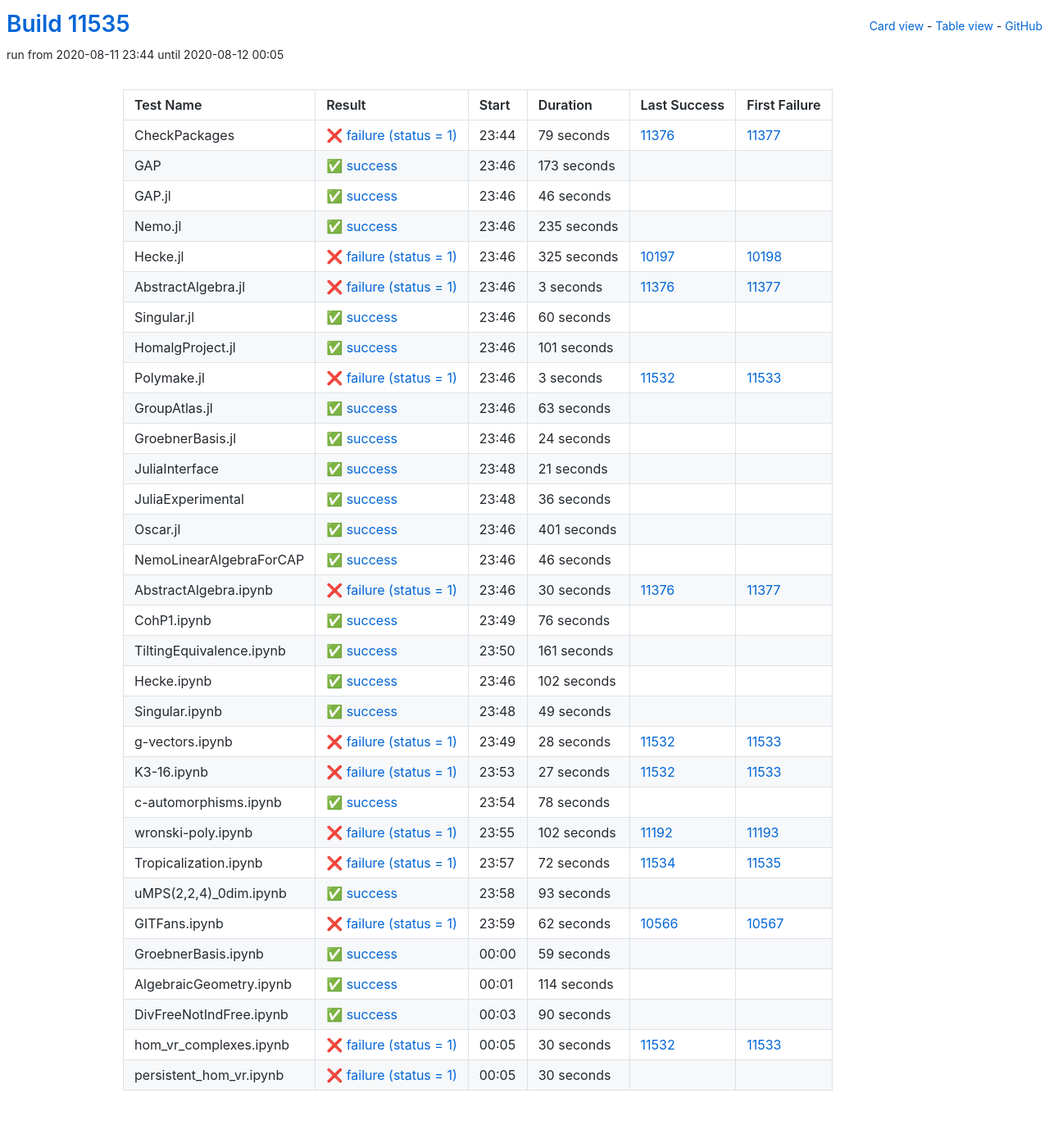
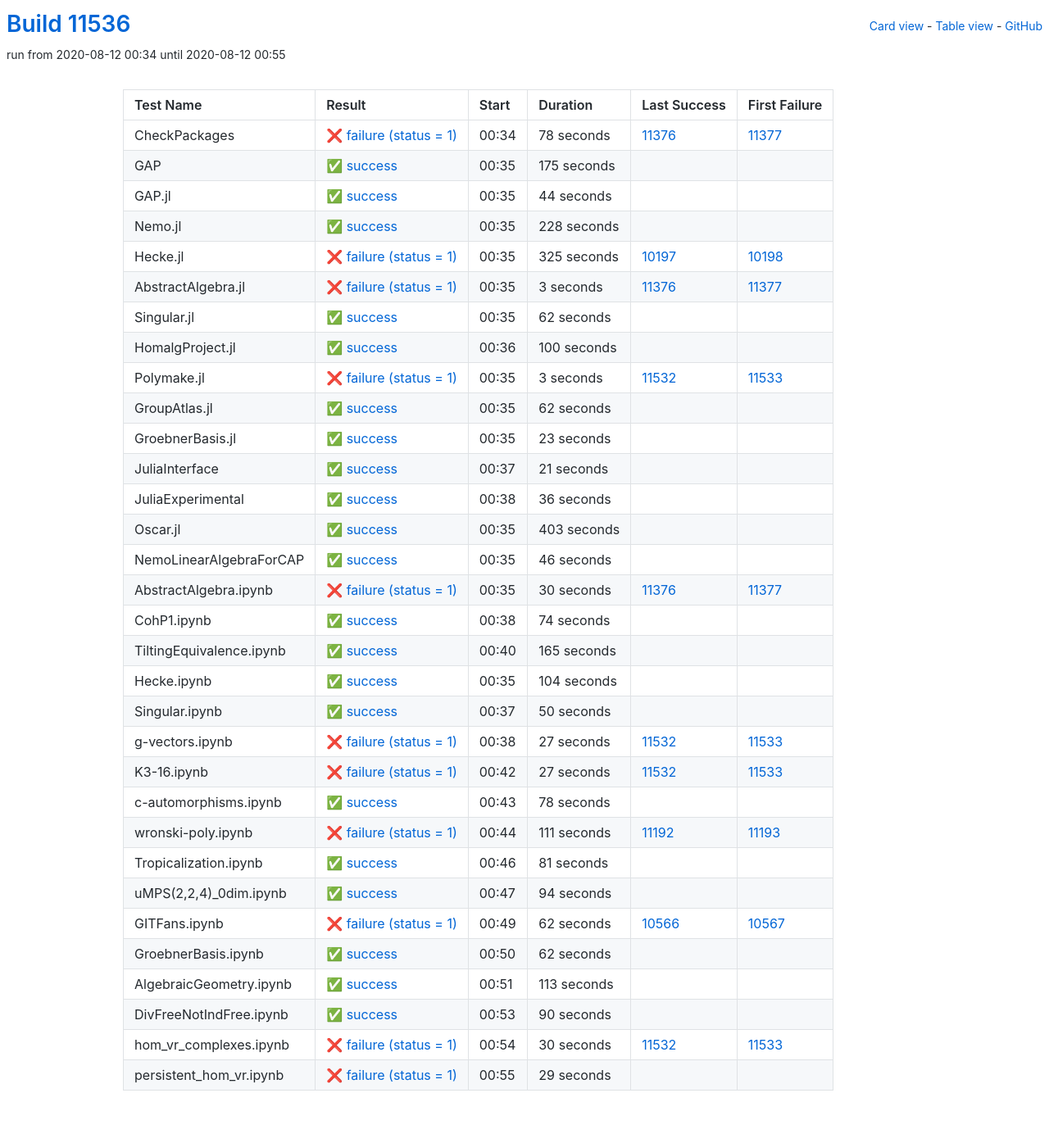
Before and after one commit to oscar-system/oscar-ci-status, a Jekyll site: the page built from table.html, in a window 1280 px wide. Shown: the whole page at 82% size. Built offline with Jekyll 4.4.1, drawn with Linux system fonts in a browser that asks for light colours.

Commit message:
Build #11536

```diff
--- a/_data/ci.yml
+++ b/_data/ci.yml
@@ -1,6 +1,6 @@
 ---
-build: 11535
-build_url: https://oscarci.mathematik.uni-kl.de/job/oscar/11535/
+build: 11536
+build_url: https://oscarci.mathematik.uni-kl.de/job/oscar/11536/
 job: oscar
 organization: oscar-system
 repo: oscar-ci-status
@@ -8,56 +8,56 @@
 tests:
 - name: CheckPackages
   id: checkpackages
-  log: https://oscarci.mathematik.uni-kl.de/job/oscar/11535/artifact/logs/build-11535/CheckPackages.log
-  start: 2020-08-11 23:44
+  log: https://oscarci.mathematik.uni-kl.de/job/oscar/11536/artifact/logs/build-11536/CheckPackages.log
+  start: 2020-08-12 00:34
   success: false
   exitcode: 1
   status: failure
-  duration: 79
+  duration: 78
   last_success: 11376
   last_success_url: https://oscarci.mathematik.uni-kl.de/job/oscar/11376/
   first_failure: 11377
   first_failure_url: https://oscarci.mathematik.uni-kl.de/job/oscar/11377/
 - name: GAP
   id: gap
-  log: https://oscarci.mathematik.uni-kl.de/job/oscar/11535/artifact/logs/build-11535/GAP.log
-  start: 2020-08-11 23:46
+  log: https://oscarci.mathematik.uni-kl.de/job/oscar/11536/artifact/logs/build-11536/GAP.log
+  start: 2020-08-12 00:35
   success: true
   exitcode: 0
   status: success
-  duration: 173
+  duration: 175
   last_success: false
   last_success_url:
   first_failure: false
   first_failure_url:
 - name: GAP.jl
   id: gap-jl
-  log: https://oscarci.mathematik.uni-kl.de/job/oscar/11535/artifact/logs/build-11535/GAP.jl.log
-  start: 2020-08-11 23:46
+  log: https://oscarci.mathematik.uni-kl.de/job/oscar/11536/artifact/logs/build-11536/GAP.jl.log
+  start: 2020-08-12 00:35
   success: true
   exitcode: 0
   status: success
-  duration: 46
+  duration: 44
   last_success: false
   last_success_url:
   first_failure: false
   first_failure_url:
 - name: Nemo.jl
   id: nemo-jl
-  log: https://oscarci.mathematik.uni-kl.de/job/oscar/11535/artifact/logs/build-11535/Nemo.jl.log
-  start: 2020-08-11 23:46
+  log: https://oscarci.mathematik.uni-kl.de/job/oscar/11536/artifact/logs/build-11536/Nemo.jl.log
+  start: 2020-08-12 00:35
   success: true
   exitcode: 0
   status: success
-  duration: 235
+  duration: 228
   last_success: false
   last_success_url:
   first_failure: false
   first_failure_url:
 - name: Hecke.jl
   id: hecke-jl
-  log: https://oscarci.mathematik.uni-kl.de/job/oscar/11535/artifact/logs/build-11535/Hecke.jl.log
-  start: 2020-08-11 23:46
+  log: https://oscarci.mathematik.uni-kl.de/job/oscar/11536/artifact/logs/build-11536/Hecke.jl.log
+  start: 2020-08-12 00:35
   success: false
   exitcode: 1
   status: failure
@@ -68,8 +68,8 @@
   first_failure_url: https://oscarci.mathematik.uni-kl.de/job/oscar/10198/
 - name: AbstractAlgebra.jl
   id: abstractalgebra-jl
-  log: https://oscarci.mathematik.uni-kl.de/job/oscar/11535/artifact/logs/build-11535/AbstractAlgebra.jl.log
-  start: 2020-08-11 23:46
+  log: https://oscarci.mathematik.uni-kl.de/job/oscar/11536/artifact/logs/build-11536/AbstractAlgebra.jl.log
+  start: 2020-08-12 00:35
   success: false
   exitcode: 1
   status: failure
@@ -80,32 +80,32 @@
   first_failure_url: https://oscarci.mathematik.uni-kl.de/job/oscar/11377/
 - name: Singular.jl
   id: singular-jl
-  log: https://oscarci.mathematik.uni-kl.de/job/oscar/11535/artifact/logs/build-11535/Singular.jl.log
-  start: 2020-08-11 23:46
+  log: https://oscarci.mathematik.uni-kl.de/job/oscar/11536/artifact/logs/build-11536/Singular.jl.log
+  start: 2020-08-12 00:35
   success: true
   exitcode: 0
   status: success
-  duration: 60
+  duration: 62
   last_success: false
   last_success_url:
   first_failure: false
   first_failure_url:
 - name: HomalgProject.jl
   id: homalgproject-jl
-  log: https://oscarci.mathematik.uni-kl.de/job/oscar/11535/artifact/logs/build-11535/HomalgProject.jl.log
-  start: 2020-08-11 23:46
+  log: https://oscarci.mathematik.uni-kl.de/job/oscar/11536/artifact/logs/build-11536/HomalgProject.jl.log
+  start: 2020-08-12 00:36
   success: true
   exitcode: 0
   status: success
-  duration: 101
+  duration: 100
   last_success: false
   last_success_url:
   first_failure: false
   first_failure_url:
 - name: Polymake.jl
   id: polymake-jl
-  log: https://oscarci.mathematik.uni-kl.de/job/oscar/11535/artifact/logs/build-11535/Polymake.jl.log
-  start: 2020-08-11 23:46
+  log: https://oscarci.mathematik.uni-kl.de/job/oscar/11536/artifact/logs/build-11536/Polymake.jl.log
+  start: 2020-08-12 00:35
   success: false
   exitcode: 1
   status: failure
@@ -116,32 +116,32 @@
   first_failure_url: https://oscarci.mathematik.uni-kl.de/job/oscar/11533/
 - name: GroupAtlas.jl
   id: groupatlas-jl
-  log: https://oscarci.mathematik.uni-kl.de/job/oscar/11535/artifact/logs/build-11535/GroupAtlas.jl.log
-  start: 2020-08-11 23:46
+  log: https://oscarci.mathematik.uni-kl.de/job/oscar/11536/artifact/logs/build-11536/GroupAtlas.jl.log
+  start: 2020-08-12 00:35
   success: true
   exitcode: 0
   status: success
-  duration: 63
+  duration: 62
   last_success: false
   last_success_url:
   first_failure: false
   first_failure_url:
 - name: GroebnerBasis.jl
   id: groebnerbasis-jl
-  log: https://oscarci.mathematik.uni-kl.de/job/oscar/11535/artifact/logs/build-11535/GroebnerBasis.jl.log
-  start: 2020-08-11 23:46
+  log: https://oscarci.mathematik.uni-kl.de/job/oscar/11536/artifact/logs/build-11536/GroebnerBasis.jl.log
+  start: 2020-08-12 00:35
   success: true
   exitcode: 0
   status: success
-  duration: 24
+  duration: 23
   last_success: false
   last_success_url:
   first_failure: false
   first_failure_url:
 - name: JuliaInterface
   id: juliainterface
-  log: https://oscarci.mathematik.uni-kl.de/job/oscar/11535/artifact/logs/build-11535/JuliaInterface.log
-  start: 2020-08-11 23:48
+  log: https://oscarci.mathematik.uni-kl.de/job/oscar/11536/artifact/logs/build-11536/JuliaInterface.log
+  start: 2020-08-12 00:37
   success: true
   exitcode: 0
   status: success
@@ -152,8 +152,8 @@
   first_failure_url:
 - name: JuliaExperimental
   id: juliaexperimental
-  log: https://oscarci.mathematik.uni-kl.de/job/oscar/11535/artifact/logs/build-11535/JuliaExperimental.log
-  start: 2020-08-11 23:48
+  log: https://oscarci.mathematik.uni-kl.de/job/oscar/11536/artifact/logs/build-11536/JuliaExperimental.log
+  start: 2020-08-12 00:38
   success: true
   exitcode: 0
   status: success
@@ -164,20 +164,20 @@
   first_failure_url:
 - name: Oscar.jl
   id: oscar-jl
-  log: https://oscarci.mathematik.uni-kl.de/job/oscar/11535/artifact/logs/build-11535/Oscar.jl.log
-  start: 2020-08-11 23:46
+  log: https://oscarci.mathematik.uni-kl.de/job/oscar/11536/artifact/logs/build-11536/Oscar.jl.log
+  start: 2020-08-12 00:35
   success: true
   exitcode: 0
   status: success
-  duration: 401
+  duration: 403
   last_success: false
   last_success_url:
   first_failure: false
   first_failure_url:
 - name: NemoLinearAlgebraForCAP
   id: nemolinearalgebraforcap
-  log: https://oscarci.mathematik.uni-kl.de/job/oscar/11535/artifact/logs/build-11535/NemoLinearAlgebraForCAP.log
-  start: 2020-08-11 23:46
+  log: https://oscarci.mathematik.uni-kl.de/job/oscar/11536/artifact/logs/build-11536/NemoLinearAlgebraForCAP.log
+  start: 2020-08-12 00:35
   success: true
   exitcode: 0
   status: success
@@ -188,8 +188,8 @@
   first_failure_url:
 - name: AbstractAlgebra.ipynb
   id: abstractalgebra-ipynb
-  log: https://oscarci.mathematik.uni-kl.de/job/oscar/11535/artifact/logs/build-11535/AbstractAlgebra.ipynb.log
-  start: 2020-08-11 23:46
+  log: https://oscarci.mathematik.uni-kl.de/job/oscar/11536/artifact/logs/build-11536/AbstractAlgebra.ipynb.log
+  start: 2020-08-12 00:35
   success: false
   exitcode: 1
   status: failure
@@ -200,68 +200,68 @@
   first_failure_url: https://oscarci.mathematik.uni-kl.de/job/oscar/11377/
 - name: CohP1.ipynb
   id: cohp1-ipynb
-  log: https://oscarci.mathematik.uni-kl.de/job/oscar/11535/artifact/logs/build-11535/CohP1.ipynb.log
-  start: 2020-08-11 23:49
+  log: https://oscarci.mathematik.uni-kl.de/job/oscar/11536/artifact/logs/build-11536/CohP1.ipynb.log
+  start: 2020-08-12 00:38
   success: true
   exitcode: 0
   status: success
-  duration: 76
+  duration: 74
   last_success: false
   last_success_url:
   first_failure: false
   first_failure_url:
 - name: TiltingEquivalence.ipynb
   id: tiltingequivalence-ipynb
-  log: https://oscarci.mathematik.uni-kl.de/job/oscar/11535/artifact/logs/build-11535/TiltingEquivalence.ipynb.log
-  start: 2020-08-11 23:50
+  log: https://oscarci.mathematik.uni-kl.de/job/oscar/11536/artifact/logs/build-11536/TiltingEquivalence.ipynb.log
+  start: 2020-08-12 00:40
   success: true
   exitcode: 0
   status: success
-  duration: 161
+  duration: 165
   last_success: false
   last_success_url:
   first_failure: false
   first_failure_url:
 - name: Hecke.ipynb
   id: hecke-ipynb
-  log: https://oscarci.mathematik.uni-kl.de/job/oscar/11535/artifact/logs/build-11535/Hecke.ipynb.log
-  start: 2020-08-11 23:46
+  log: https://oscarci.mathematik.uni-kl.de/job/oscar/11536/artifact/logs/build-11536/Hecke.ipynb.log
+  start: 2020-08-12 00:35
   success: true
   exitcode: 0
   status: success
-  duration: 102
+  duration: 104
   last_success: false
   last_success_url:
   first_failure: false
   first_failure_url:
 - name: Singular.ipynb
   id: singular-ipynb
-  log: https://oscarci.mathematik.uni-kl.de/job/oscar/11535/artifact/logs/build-11535/Singular.ipynb.log
-  start: 2020-08-11 23:48
+  log: https://oscarci.mathematik.uni-kl.de/job/oscar/11536/artifact/logs/build-11536/Singular.ipynb.log
+  start: 2020-08-12 00:37
   success: true
   exitcode: 0
   status: success
-  duration: 49
+  duration: 50
   last_success: false
   last_success_url:
   first_failure: false
   first_failure_url:
 - name: g-vectors.ipynb
   id: g-vectors-ipynb
-  log: https://oscarci.mathematik.uni-kl.de/job/oscar/11535/artifact/logs/build-11535/g-vectors.ipynb.log
-  start: 2020-08-11 23:49
+  log: https://oscarci.mathematik.uni-kl.de/job/oscar/11536/artifact/logs/build-11536/g-vectors.ipynb.log
+  start: 2020-08-12 00:38
   success: false
   exitcode: 1
   status: failure
-  duration: 28
+  duration: 27
   last_success: 11532
   last_success_url: https://oscarci.mathematik.uni-kl.de/job/oscar/11532/
   first_failure: 11533
   first_failure_url: https://oscarci.mathematik.uni-kl.de/job/oscar/11533/
 - name: K3-16.ipynb
   id: k3-16-ipynb
-  log: https://oscarci.mathematik.uni-kl.de/job/oscar/11535/artifact/logs/build-11535/K3-16.ipynb.log
-  start: 2020-08-11 23:53
+  log: https://oscarci.mathematik.uni-kl.de/job/oscar/11536/artifact/logs/build-11536/K3-16.ipynb.log
+  start: 2020-08-12 00:42
   success: false
   exitcode: 1
   status: failure
@@ -272,8 +272,8 @@
   first_failure_url: https://oscarci.mathematik.uni-kl.de/job/oscar/11533/
 - name: c-automorphisms.ipynb
   id: c-automorphisms-ipynb
-  log: https://oscarci.mathematik.uni-kl.de/job/oscar/11535/artifact/logs/build-11535/c-automorphisms.ipynb.log
-  start: 2020-08-11 23:54
+  log: https://oscarci.mathematik.uni-kl.de/job/oscar/11536/artifact/logs/build-11536/c-automorphisms.ipynb.log
+  start: 2020-08-12 00:43
   success: true
   exitcode: 0
   status: success
@@ -284,44 +284,44 @@
   first_failure_url:
 - name: wronski-poly.ipynb
   id: wronski-poly-ipynb
-  log: https://oscarci.mathematik.uni-kl.de/job/oscar/11535/artifact/logs/build-11535/wronski-poly.ipynb.log
-  start: 2020-08-11 23:55
+  log: https://oscarci.mathematik.uni-kl.de/job/oscar/11536/artifact/logs/build-11536/wronski-poly.ipynb.log
+  start: 2020-08-12 00:44
   success: false
   exitcode: 1
   status: failure
-  duration: 102
+  duration: 111
   last_success: 11192
   last_success_url: https://oscarci.mathematik.uni-kl.de/job/oscar/11192/
   first_failure: 11193
   first_failure_url: https://oscarci.mathematik.uni-kl.de/job/oscar/11193/
 - name: Tropicalization.ipynb
   id: tropicalization-ipynb
-  log: https://oscarci.mathematik.uni-kl.de/job/oscar/11535/artifact/logs/build-11535/Tropicalization.ipynb.log
-  start: 2020-08-11 23:57
-  success: false
-  exitcode: 1
-  status: failure
-  duration: 72
-  last_success: 11534
-  last_success_url: https://oscarci.mathematik.uni-kl.de/job/oscar/11534/
-  first_failure: 11535
-  first_failure_url: https://oscarci.mathematik.uni-kl.de/job/oscar/11535/
-- name: uMPS(2,2,4)_0dim.ipynb
-  id: umps-2-2-4-0dim-ipynb
-  log: https://oscarci.mathematik.uni-kl.de/job/oscar/11535/artifact/logs/build-11535/uMPS-2-2-4-_0dim.ipynb.log
-  start: 2020-08-11 23:58
+  log: https://oscarci.mathematik.uni-kl.de/job/oscar/11536/artifact/logs/build-11536/Tropicalization.ipynb.log
+  start: 2020-08-12 00:46
   success: true
   exitcode: 0
   status: success
-  duration: 93
+  duration: 81
+  last_success: false
+  last_success_url:
+  first_failure: false
+  first_failure_url:
+- name: uMPS(2,2,4)_0dim.ipynb
+  id: umps-2-2-4-0dim-ipynb
+  log: https://oscarci.mathematik.uni-kl.de/job/oscar/11536/artifact/logs/build-11536/uMPS-2-2-4-_0dim.ipynb.log
+  start: 2020-08-12 00:47
+  success: true
+  exitcode: 0
+  status: success
+  duration: 94
   last_success: false
   last_success_url:
   first_failure: false
   first_failure_url:
 - name: GITFans.ipynb
   id: gitfans-ipynb
-  log: https://oscarci.mathematik.uni-kl.de/job/oscar/11535/artifact/logs/build-11535/GITFans.ipynb.log
-  start: 2020-08-11 23:59
+  log: https://oscarci.mathematik.uni-kl.de/job/oscar/11536/artifact/logs/build-11536/GITFans.ipynb.log
+  start: 2020-08-12 00:49
   success: false
   exitcode: 1
   status: failure
@@ -332,32 +332,32 @@
   first_failure_url: https://oscarci.mathematik.uni-kl.de/job/oscar/10567/
 - name: GroebnerBasis.ipynb
   id: groebnerbasis-ipynb
-  log: https://oscarci.mathematik.uni-kl.de/job/oscar/11535/artifact/logs/build-11535/GroebnerBasis.ipynb.log
-  start: 2020-08-12 00:00
+  log: https://oscarci.mathematik.uni-kl.de/job/oscar/11536/artifact/logs/build-11536/GroebnerBasis.ipynb.log
+  start: 2020-08-12 00:50
   success: true
   exitcode: 0
   status: success
-  duration: 59
+  duration: 62
   last_success: false
   last_success_url:
   first_failure: false
   first_failure_url:
 - name: AlgebraicGeometry.ipynb
   id: algebraicgeometry-ipynb
-  log: https://oscarci.mathematik.uni-kl.de/job/oscar/11535/artifact/logs/build-11535/AlgebraicGeometry.ipynb.log
-  start: 2020-08-12 00:01
+  log: https://oscarci.mathematik.uni-kl.de/job/oscar/11536/artifact/logs/build-11536/AlgebraicGeometry.ipynb.log
+  start: 2020-08-12 00:51
   success: true
   exitcode: 0
   status: success
-  duration: 114
+  duration: 113
   last_success: false
   last_success_url:
   first_failure: false
   first_failure_url:
 - name: DivFreeNotIndFree.ipynb
   id: divfreenotindfree-ipynb
-  log: https://oscarci.mathematik.uni-kl.de/job/oscar/11535/artifact/logs/build-11535/DivFreeNotIndFree.ipynb.log
-  start: 2020-08-12 00:03
+  log: https://oscarci.mathematik.uni-kl.de/job/oscar/11536/artifact/logs/build-11536/DivFreeNotIndFree.ipynb.log
+  start: 2020-08-12 00:53
   success: true
   exitcode: 0
   status: success
@@ -368,8 +368,8 @@
   first_failure_url:
 - name: hom_vr_complexes.ipynb
   id: hom-vr-complexes-ipynb
-  log: https://oscarci.mathematik.uni-kl.de/job/oscar/11535/artifact/logs/build-11535/hom_vr_complexes.ipynb.log
-  start: 2020-08-12 00:05
+  log: https://oscarci.mathematik.uni-kl.de/job/oscar/11536/artifact/logs/build-11536/hom_vr_complexes.ipynb.log
+  start: 2020-08-12 00:54
   success: false
   exitcode: 1
   status: failure
@@ -380,12 +380,12 @@
   first_failure_url: https://oscarci.mathematik.uni-kl.de/job/oscar/11533/
 - name: persistent_hom_vr.ipynb
   id: persistent-hom-vr-ipynb
-  log: https://oscarci.mathematik.uni-kl.de/job/oscar/11535/artifact/logs/build-11535/persistent_hom_vr.ipynb.log
-  start: 2020-08-12 00:05
+  log: https://oscarci.mathematik.uni-kl.de/job/oscar/11536/artifact/logs/build-11536/persistent_hom_vr.ipynb.log
+  start: 2020-08-12 00:55
   success: false
   exitcode: 1
   status: failure
-  duration: 30
+  duration: 29
   last_success: false
   last_success_url:
   first_failure: false
```
Also changed, not shown: README.md.
